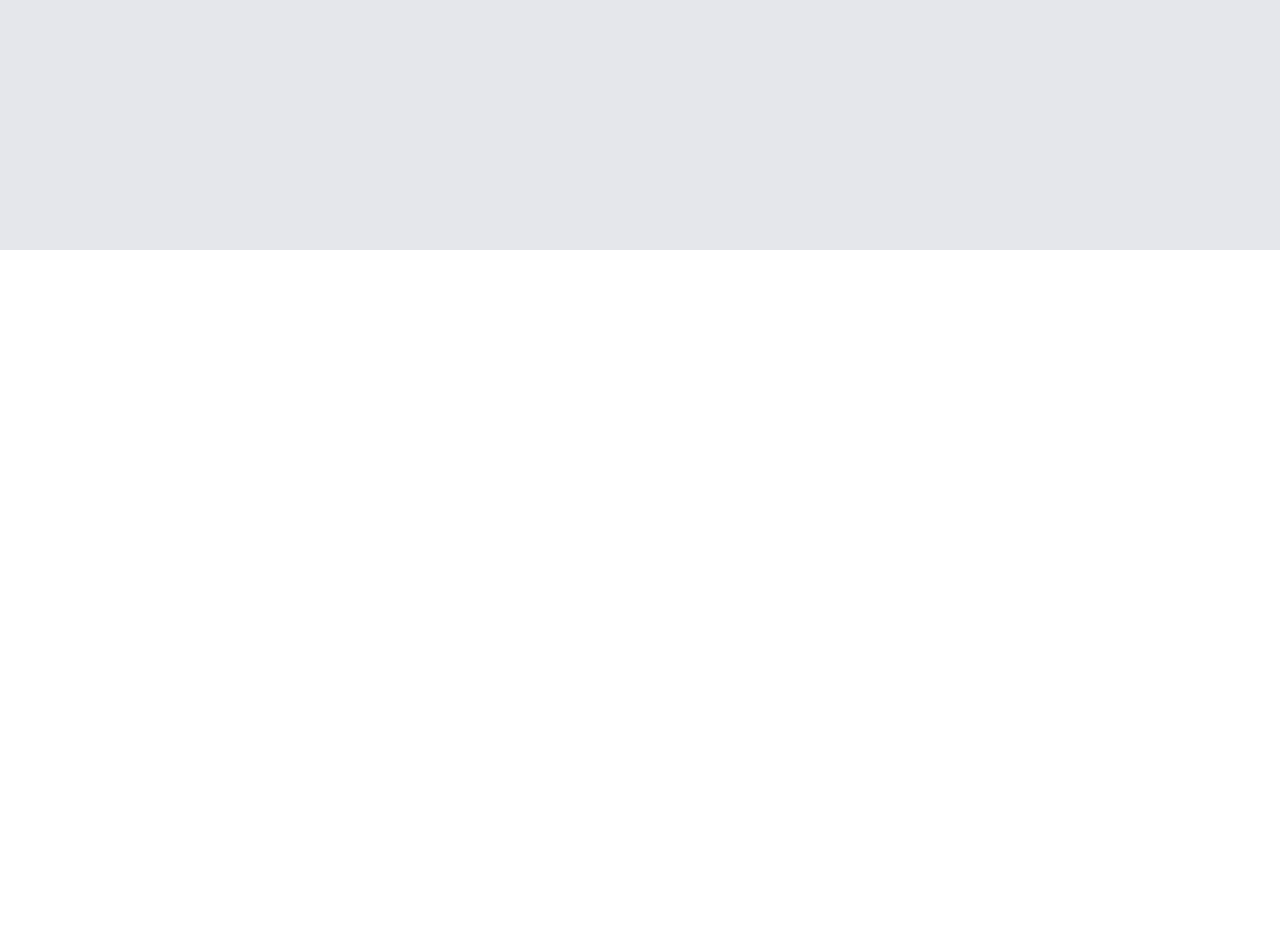
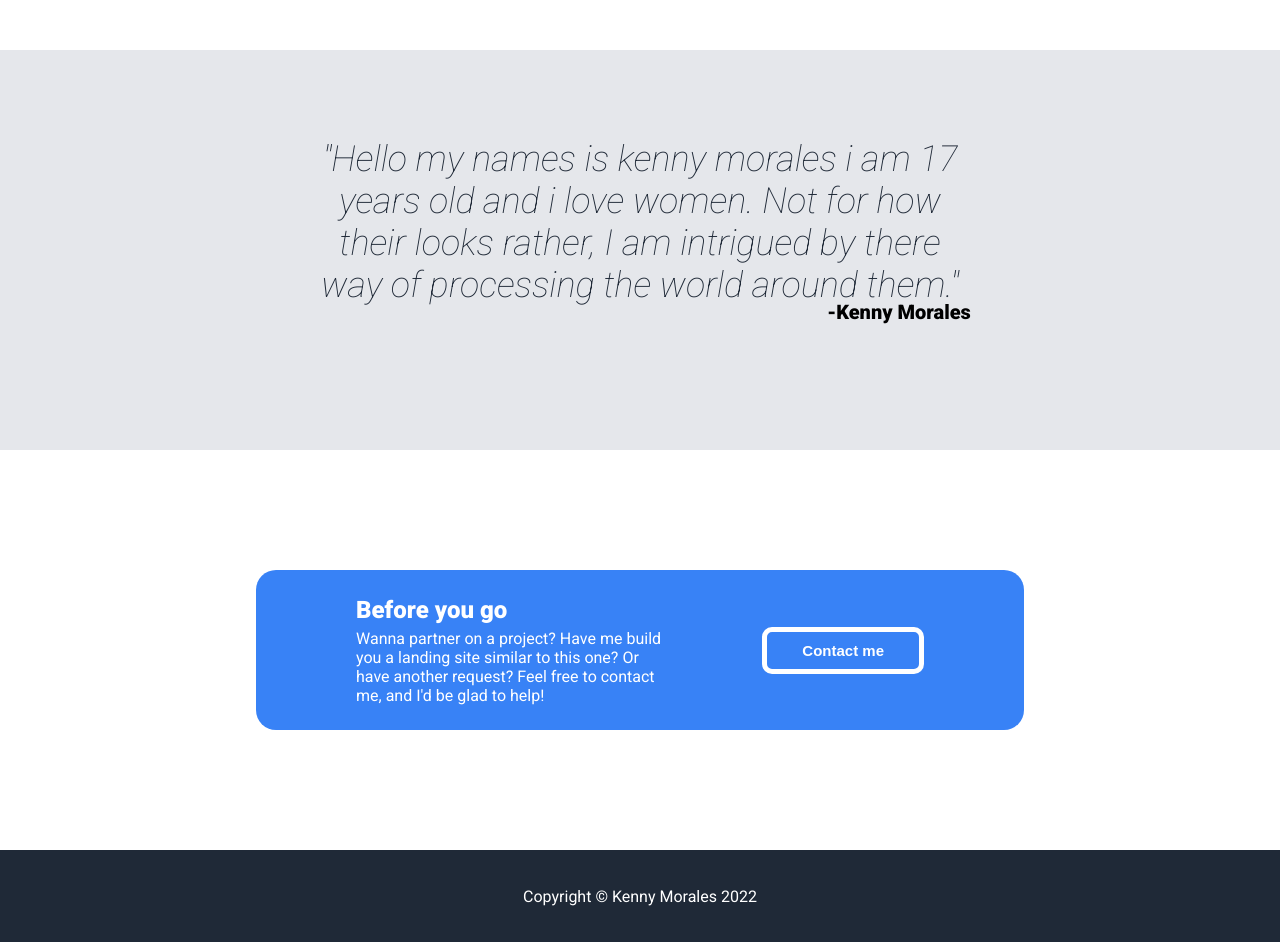
Before and after one commit to Kenny-Morales/landing-page, a plain HTML site: page index.html in a window 1280 px wide. Shown: the part 1120-2062 px from the top of the page. Before the commit the page ends 1370 px from the top, so only its background shows below. Drawn offline with Linux system fonts and the light colour scheme.

Commit message:
yeah I kinda gave up, but hey I finished it

```diff
--- a/index.html
+++ b/index.html
@@ -33,10 +33,10 @@
                 message me if you have any projects in mind.
             </p>
             <button>
-                Sign up
+                Contact me
             </button>
         </div>
-        <img src="Media/hero-image.png">
+        <img src="Media/html5-logo-devextreme-multi-purpose-controls-html-javascript-3.png">
     </div>
 
 
@@ -65,15 +65,39 @@
     </div>
 
     <div class="quote">
+        <p class="quote-main">
+            <em>"Hello my names is kenny morales i am 17 years old and i love women.
+                Not for how their looks rather, I am intrigued by there way of processing
+                the world around them."
+            </em>
+        <p class="quote-cred">-Kenny Morales</p>
+        </p>
+
 
     </div>
 
     <div class="action">
-
+        <div class="background">
+            <div class="text">
+                <h2>
+                    Before you go
+                </h2>
+                <p>
+                    Wanna partner on a project? Have me build you a
+                    landing site similar to this one? Or have another request?
+                    Feel free to contact me, and I'd be glad to help!
+                </p>
+            </div>
+            <button>
+                Contact me
+            </button>
+        </div>
     </div>
 
     <div class="footer">
-
+        <p>
+            Copyright © Kenny Morales 2022
+        </p>
     </div>
 
 </body>
--- a/style.css
+++ b/style.css
@@ -1,6 +1,7 @@
 @import url('https://fonts.googleapis.com/css2?family=Open+Sans:wght@300&display=swap');
 @import url('https://fonts.googleapis.com/css2?family=Open+Sans:wght@300&family=Roboto:wght@900&display=swap');
 @import url('https://fonts.googleapis.com/css2?family=Open+Sans:wght@300&family=Roboto:wght@400;900&display=swap');
+@import url('https://fonts.googleapis.com/css2?family=Open+Sans:wght@300&family=Roboto:ital,wght@0,400;0,900;1,100&display=swap');
 
 body {
     margin: 0px;
@@ -42,14 +43,17 @@ a {
     background-color: #1f2937;
     display: flex;
     justify-content: center;
-    gap: 120px;
+    gap: 150px;
     padding: 75px 0px;
     flex-wrap: wrap;
 }
 .hero-text {
-    align-items: center;
+    display: flex;
+    flex-direction: column;
+    align-items: flex-start;
+    justify-content: center;
     width: 500px;
-    height: 300px;
+    height: 500px;
 
 }
 .hero > .hero-text > p{
@@ -65,18 +69,15 @@ a {
 }
 .hero > img{
     width: 500px;
-    height: 300px;
+    height: atuo;
+    align-self: center;
+}
+.hero-text > button{
+    background-color: white;
+    color: #1f2937;
 }
 
-.hero > .hero-text > button{
-    background-color: #3882f6;
-    font-weight: 900;
-    font-size: 15px;
-    color: #e5e7eb;
-    padding: 10px 40px;
-    border-radius: 10px;
-    border-style: none;
-}
+
 /*hero style*/
 
 /*content style*/
@@ -121,9 +122,94 @@ a {
 /*content style*/
 
 /*quote style*/
-    .quote{
+.quote{
         height: 400px;
         background-color: #e5e7eb;
+    }
+.quote-main{
 
-    }
+        width: 50%;
+        height: 40%;
+        margin: 0 auto;
+        transform: translate(0, 55%);
+        font-weight: 300;
+        font-size: 36px;
+        color: #1f2937;
+        text-align: center;
+}
+.quote-cred{
+    height: 7%;
+    width: 13%;
+    display: block;
+    transform: translate(162.5%, 320%);
+    margin: 0 auto;
+    font-weight: 600;
+    font-size: 20px;
+
+}
+
 /*quote style*/
+
+/*action style*/
+.action{
+    height: 400px;
+}
+.background{
+    background-color: #3882f6;
+    width: 60%;
+    height: 40%;
+    margin: 0 auto;
+    transform: translate(0, 75%);
+    display: flex;
+    justify-content: center;
+    align-items: center;
+    gap: 100px;
+    border-radius: 20px;
+}
+
+.background > button {
+    border: 5px solid white;
+    background-color: #3882f6;
+    margin-right: 100px;
+    color:white;
+
+}
+
+.background > .text{
+    color: white;
+    margin-left: 100px;
+    text-align: start;
+}
+.background > .text > p{
+    margin: 0px;
+}
+.background > .text > h2{
+    margin-top: 0px;
+    margin-bottom: 5px;
+}
+
+/*action style*/
+
+/*footer*/
+.footer{
+    background-color: #1f2937;
+    height: 92px;
+    display: flex;
+    justify-content: center;
+    align-items: center;
+}
+.footer > p{
+    color: white;
+}
+/*footer*/
+
+
+button{
+    font-weight: 900;
+    font-size: 15px;
+    padding: 10px 35px;
+    border-radius: 10px;
+    border-style: none;
+    white-space: nowrap;
+    text-align: center;
+}
```
Also changed, not shown: Media/57e33b448a8da9664e391a3b4e4d2f50e1d67dbe.webp (added), Media/My project.png (added), Media/Untitled_Artwork.png (added), Media/hero-image.png (deleted), Media/html5-js-css3-logo-png-11536003913vd86ju9pc1.png (added), Media/html5-logo-devextreme-multi-purpose-controls-html-javascript-3.png (added), Media/rao.png (added).
